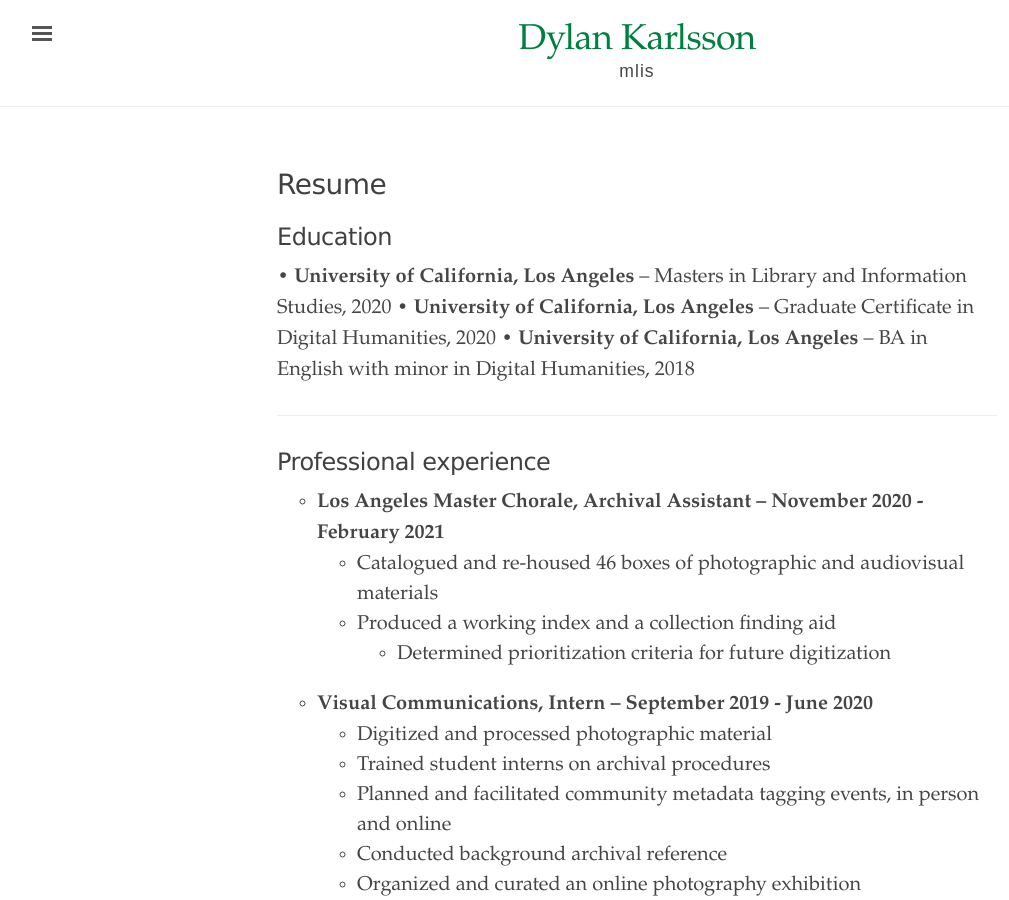
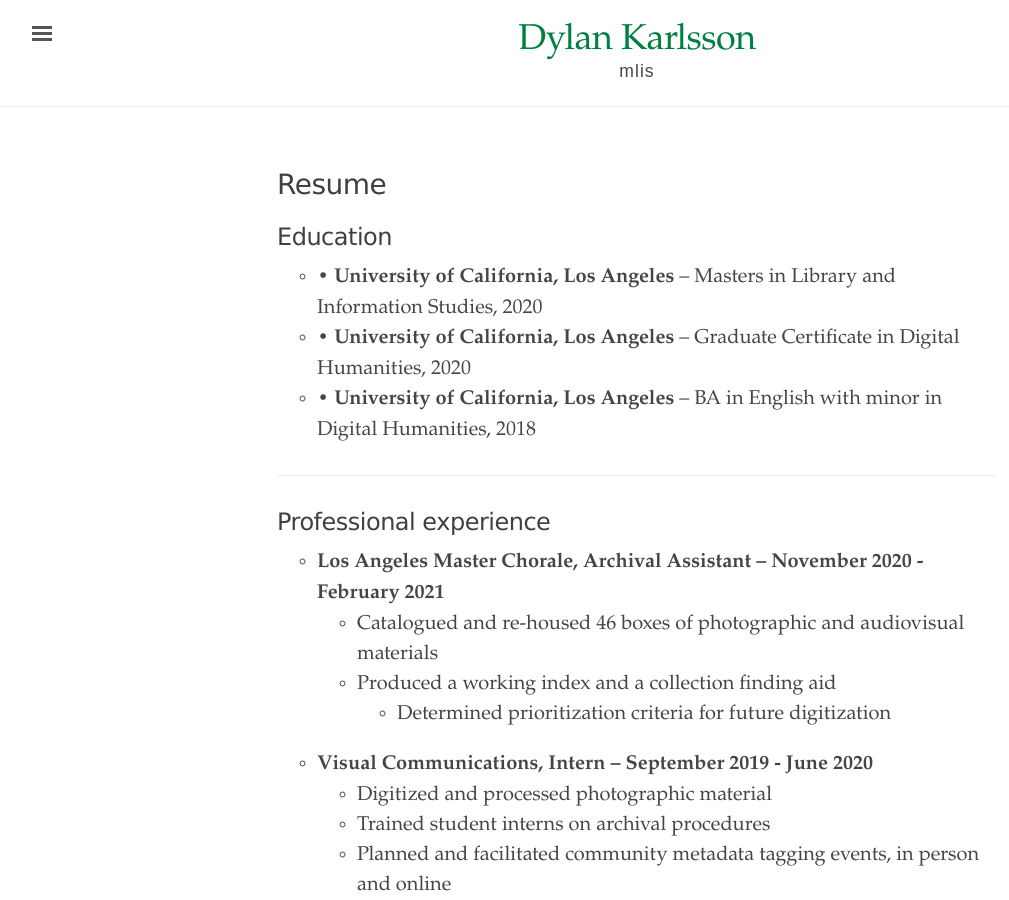
Before and after one commit to dylankarlsson/portfolio, a Jekyll site: the page built from resume.md, in a window 1280 px wide and 900 px high. Shown: the whole window, without its empty margins (3-1012 px from the left). Built offline with Jekyll 4.4.1, drawn with Linux system fonts in a browser that asks for light colours.

```diff
--- a/resume.md
+++ b/resume.md
@@ -5,9 +5,9 @@ title: Resume
 
 ## Education
 
-• **University of California, Los Angeles** – Masters in Library and Information Studies, 2020
-• **University of California, Los Angeles** –  Graduate Certificate in Digital Humanities, 2020
-• **University of California, Los Angeles** – BA in English with minor in Digital Humanities, 2018
+- • **University of California, Los Angeles** – Masters in Library and Information Studies, 2020
+- • **University of California, Los Angeles** –  Graduate Certificate in Digital Humanities, 2020
+- • **University of California, Los Angeles** – BA in English with minor in Digital Humanities, 2018
 
 ---
 ## Professional experience
```
